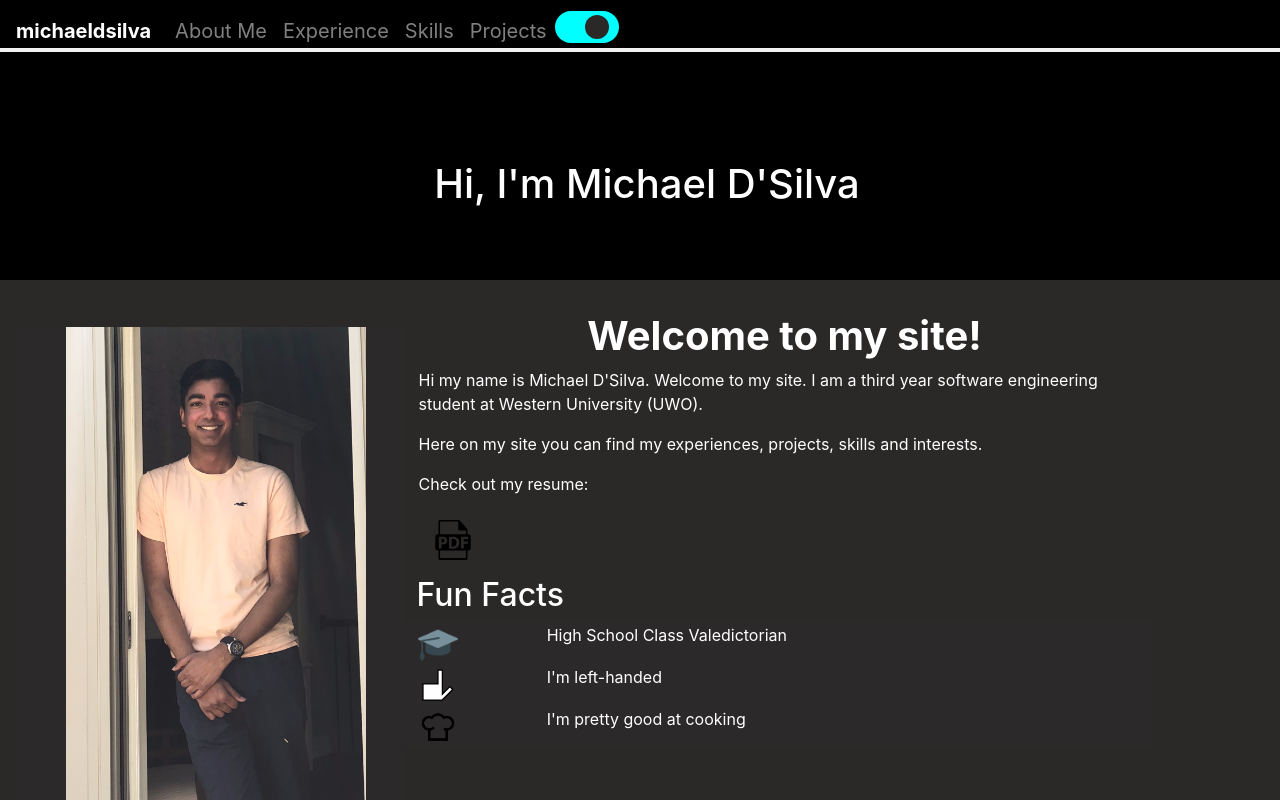
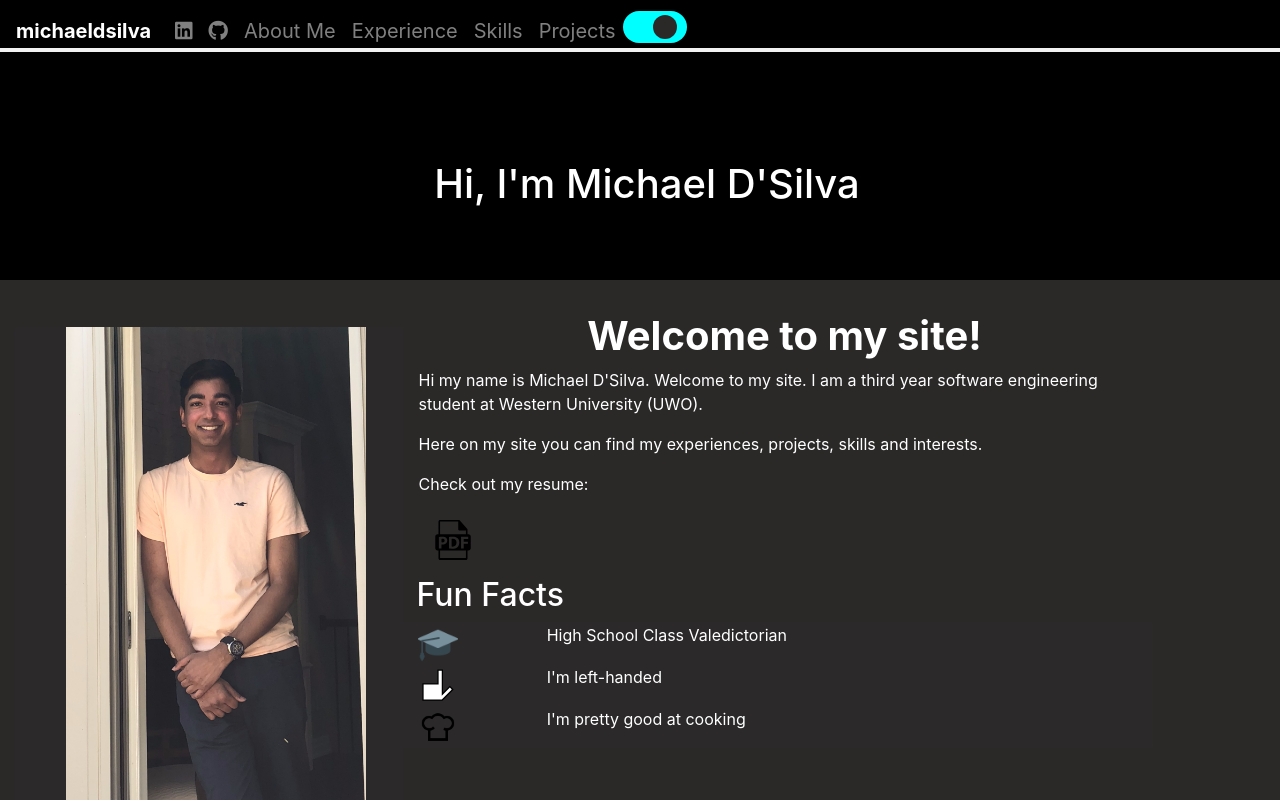
Before and after one commit to michaelddsilva/site-prototype-vue, a Vue app in the folder mysite/: page / in a window 1280 px wide. Shown: the top 800 px of the page. Built offline with nearby package versions, Linux system fonts and the light colour scheme.

Commit message:
added social media links to navbar and fixes

```diff
--- a/mysite/public/index.html
+++ b/mysite/public/index.html
@@ -4,6 +4,7 @@
     <meta charset="utf-8">
     <meta http-equiv="X-UA-Compatible" content="IE=edge">
     <meta name="viewport" content="width=device-width,initial-scale=1.0">
+    <link rel="stylesheet" href="https://use.fontawesome.com/releases/v5.7.2/css/all.css" integrity="sha384-fnmOCqbTlWIlj8LyTjo7mOUStjsKC4pOpQbqyi7RrhN7udi9RwhKkMHpvLbHG9Sr" crossorigin="anonymous">
     <link rel="icon" href="favicon.png">
     <title><%= htmlWebpackPlugin.options.title %></title>
   </head>
--- a/mysite/src/components/Navigation.vue
+++ b/mysite/src/components/Navigation.vue
@@ -7,6 +7,8 @@
 
         <b-collapse id="nav-collapse" is-nav>
         <b-navbar-nav>
+            <b-nav-item href="https://www.linkedin.com/in/michaelddsilva" target="_blank"> <i class="fab fa-linkedin"></i></b-nav-item>
+            <b-nav-item href="https://www.github.com/michaelddsilva" target="_blank"><i class="fab fa-github"></i></b-nav-item>
             <b-nav-item href="#aboutMe">About Me</b-nav-item>
             <b-nav-item href="#experience">Experience</b-nav-item>
             <b-nav-item href="#skills">Skills</b-nav-item>
--- a/mysite/src/components/Welcome.vue
+++ b/mysite/src/components/Welcome.vue
@@ -12,7 +12,7 @@
             <p>Here on my site you can find my experiences, projects, skills and interests.</p>
             <p>Check out my resume: <br><br>
 
-                <a href="../assets/files/Michael%20D'Silva's%20Resume v2.pdf" target = "_blank"><img src="../assets/images/pdf.svg" width="40px"></a>
+                <a href="./Michael%20D'Silva's%20Resume.pdf" target = "_blank"><img src="../assets/images/pdf.svg" width="40px"></a>
             </p>
             <h2>Fun Facts</h2>
             <table>
```
Also changed, not shown: 1 other file (tests, documents, lock files or other folders).
